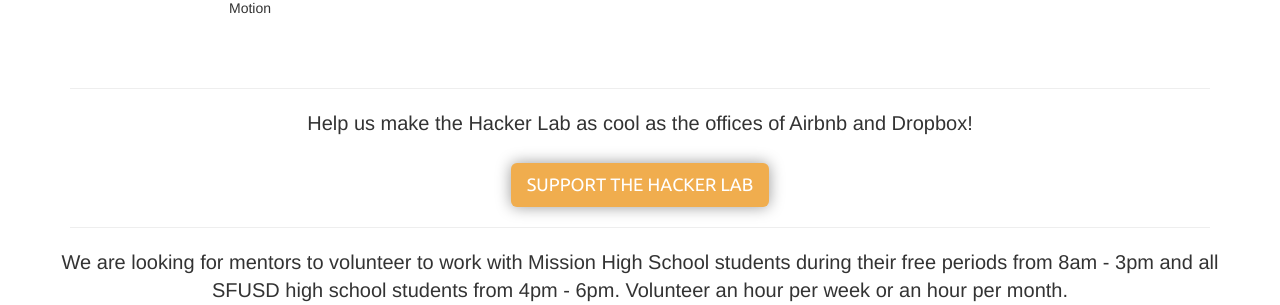
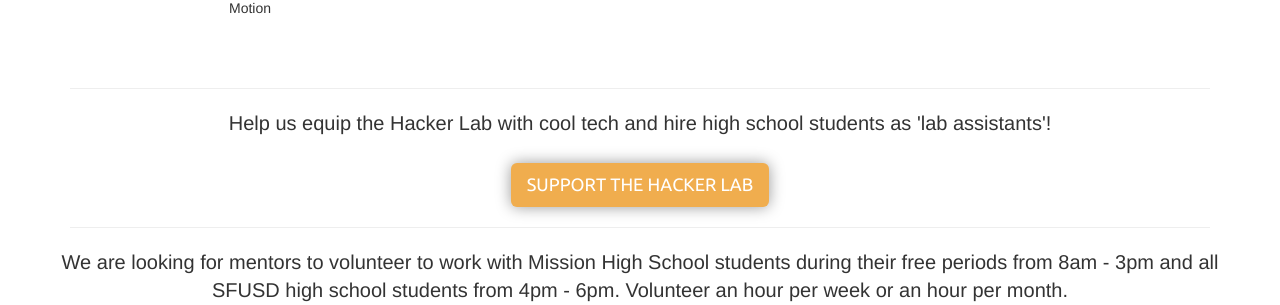
Before and after one commit to MissionBit/missionbit.github.io, a Jekyll site: the page built from hackerlab/index.html, in a window 1280 px wide. Shown: the part 1275-1580 px from the top of the page. Built offline with Jekyll 4.4.1, drawn with Linux system fonts in a browser that asks for light colours; some web fonts are replaced.

Commit message:
hacker lab page change

```diff
--- a/hackerlab/index.html
+++ b/hackerlab/index.html
@@ -54,7 +54,7 @@
     <div id="hack-support" class="row">
         <div class="hack-mentors-box">
             <p class="support-headline">
-                Help us make the Hacker Lab as cool as the offices of Airbnb and Dropbox!
+                Help us equip the Hacker Lab with cool tech and hire high school students as 'lab assistants'!
             </p>
         </div>
     </div>
```
